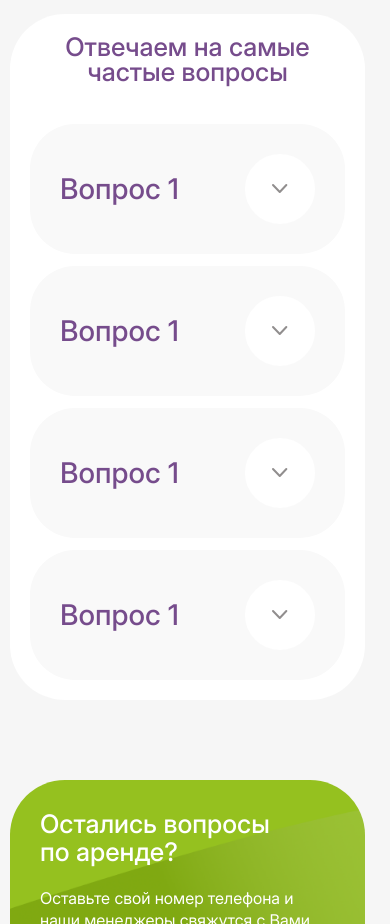
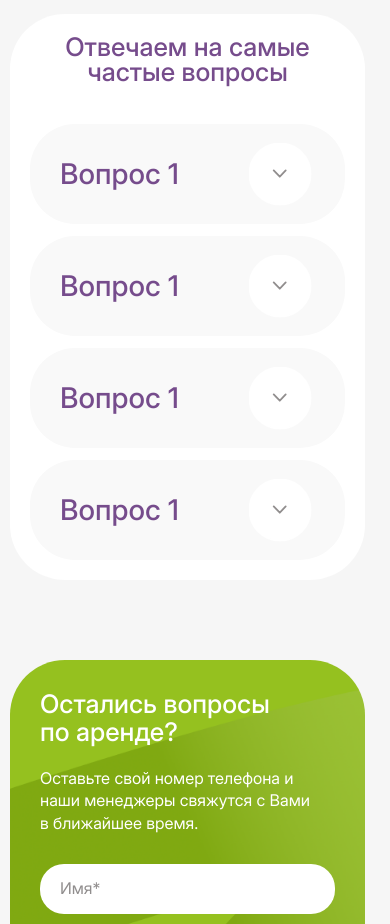
Before and after one commit to PerfumedEverything/KataiBeri, a website with bundled scripts: page index.html in a window 390 px wide. Shown: the part 6560-7484 px from the top of the page. Built offline with nearby package versions, Linux system fonts and the light colour scheme.

Commit message:
Доработки

```diff
--- a/styles/blocks/_questions.scss
+++ b/styles/blocks/_questions.scss
@@ -39,6 +39,10 @@
         padding: rem(30);
         background-color: var(--color-gray);
         transition: var(--transition-duration);
+
+        @include mobile {
+            padding: rem(15) rem(30);
+        }
 
         @include hover {
             background-color: var(--color-accent);
@@ -95,6 +99,10 @@
                 height: 100%;
                 background: url(./icons/indicator-arrow-down.svg);
             }
+
+            @include mobile {
+                scale: 0.9;
+            }
         }
     }
 }
```
Also changed, not shown: main.css, 1 other file.
